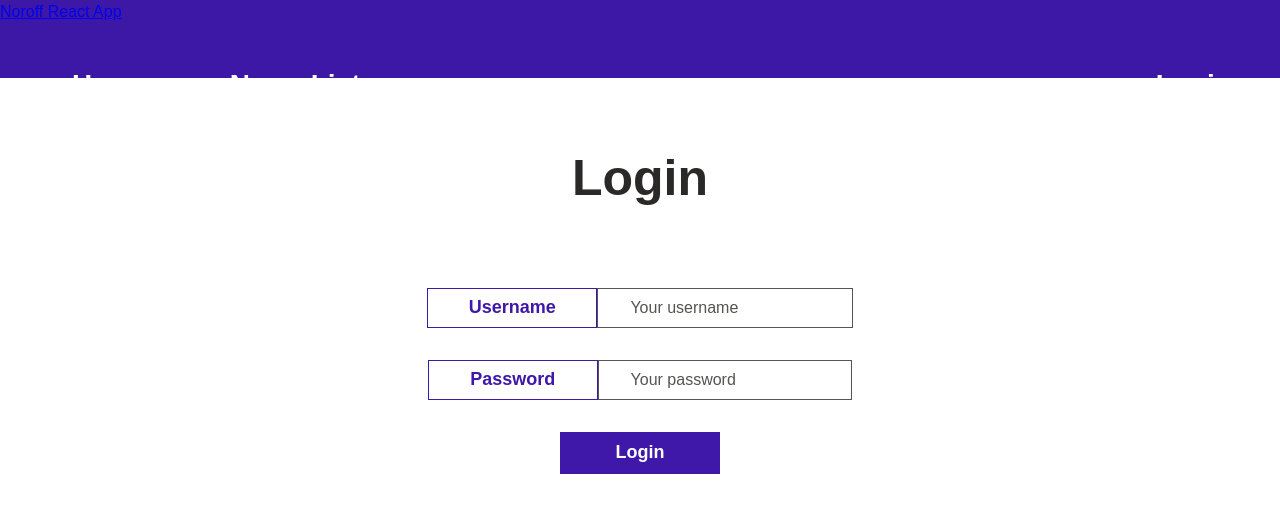
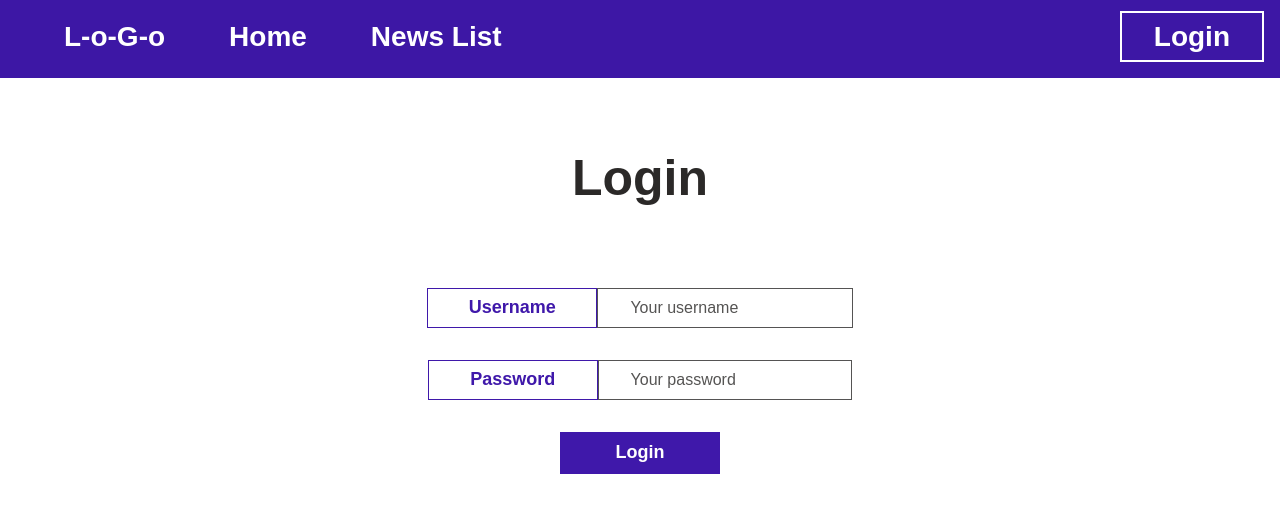
Before and after one commit to NancyBolstad/noroff-react-ma3, a React (Create React App) app: page /login in a window 1280 px wide. Shown: the top 512 px of the page. Built offline with nearby package versions, Linux system fonts and the light colour scheme; a web font is replaced by a local one.

Commit message:
Header styles finished

```diff
--- a/src/components/Header/index.tsx
+++ b/src/components/Header/index.tsx
@@ -1,6 +1,6 @@
 import * as React from 'react';
-import { Link, useLocation } from 'react-router-dom';
-import { Wrapper, MenuLeft, MenuRight, NavLinkList } from './styles';
+import { useLocation } from 'react-router-dom';
+import { Wrapper, Nav, MenuLeft, MenuRight, NavLinkList, NavLink, LoginButton } from './styles';
 import ThemeWrapper from '../ThemeWrapper';
 
 const Header: React.FC = () => {
@@ -8,24 +8,28 @@ const Header: React.FC = () => {
   return (
     <ThemeWrapper>
       <Wrapper>
-        <nav>
-          <a href="/news">Noroff React App</a>
+        <Nav>
           <NavLinkList>
             <MenuLeft>
               <li>
-                <Link to="/">Home</Link>
+                <NavLink to="/">L-o-G-o</NavLink>
               </li>
               <li>
-                <Link to="/news">News List</Link>
+                <NavLink to="/">Home</NavLink>
+              </li>
+              <li>
+                <NavLink to="/news">News List</NavLink>
               </li>
             </MenuLeft>
-            <MenuRight>
-              <li>
-                <Link to="/login">{location.pathname === '/profile' ? 'Log Out' : 'Login'}</Link>
-              </li>
-            </MenuRight>
           </NavLinkList>
-        </nav>
+          <MenuRight>
+            <li>
+              <LoginButton to="/login">
+                {location.pathname === '/profile' ? 'Log Out' : 'Login'}
+              </LoginButton>
+            </li>
+          </MenuRight>
+        </Nav>
       </Wrapper>
     </ThemeWrapper>
   );
--- a/src/components/Header/styles.tsx
+++ b/src/components/Header/styles.tsx
@@ -1,4 +1,5 @@
 import styled from 'styled-components';
+import { Link } from 'react-router-dom';
 
 export const Wrapper = styled.header`
   width: 100%;
@@ -7,26 +8,38 @@ export const Wrapper = styled.header`
   color: ${props => props.theme.colors.onSecondary};
 `;
 
+export const Nav = styled.nav`
+  display: flex;
+  justify-content: space-between;
+  align-items: center;
+`;
+
 export const NavLinkList = styled.ul`
   display: flex;
   flex-wrap: wrap;
   justify-content: space-between;
   align-items: center;
   list-style-type: none;
-  padding-top: 1.5rem;
+  }
+`;
 
-  a {
+export const NavLink = styled(Link)`
   color: ${props => props.theme.colors.onSecondary};
   font-size: 1.75rem;
   font-weight: bold;
   margin-right: ${props => props.theme.spacing.s}rem;
   text-decoration: none;
-    padding: 0.5rem 2rem;
+  padding: 0.5rem 1.5rem;
 
   &:hover {
     opacity: 0.8;
   }
-  }
+`;
+
+export const LoginButton = styled(NavLink)`
+  border: 2px solid ${props => props.theme.colors.onSecondary};
+  list-text-style: none;
+  padding: 0.5rem 2rem;
 `;
 
 export const MenuLeft = styled.div`
@@ -34,4 +47,6 @@ export const MenuLeft = styled.div`
   display: flex;
 `;
 
-export const MenuRight = styled.div``;
+export const MenuRight = styled.div`
+  list-style-type: none;
+`;
```
Lines whose indentation alone changed are shown as unchanged.
